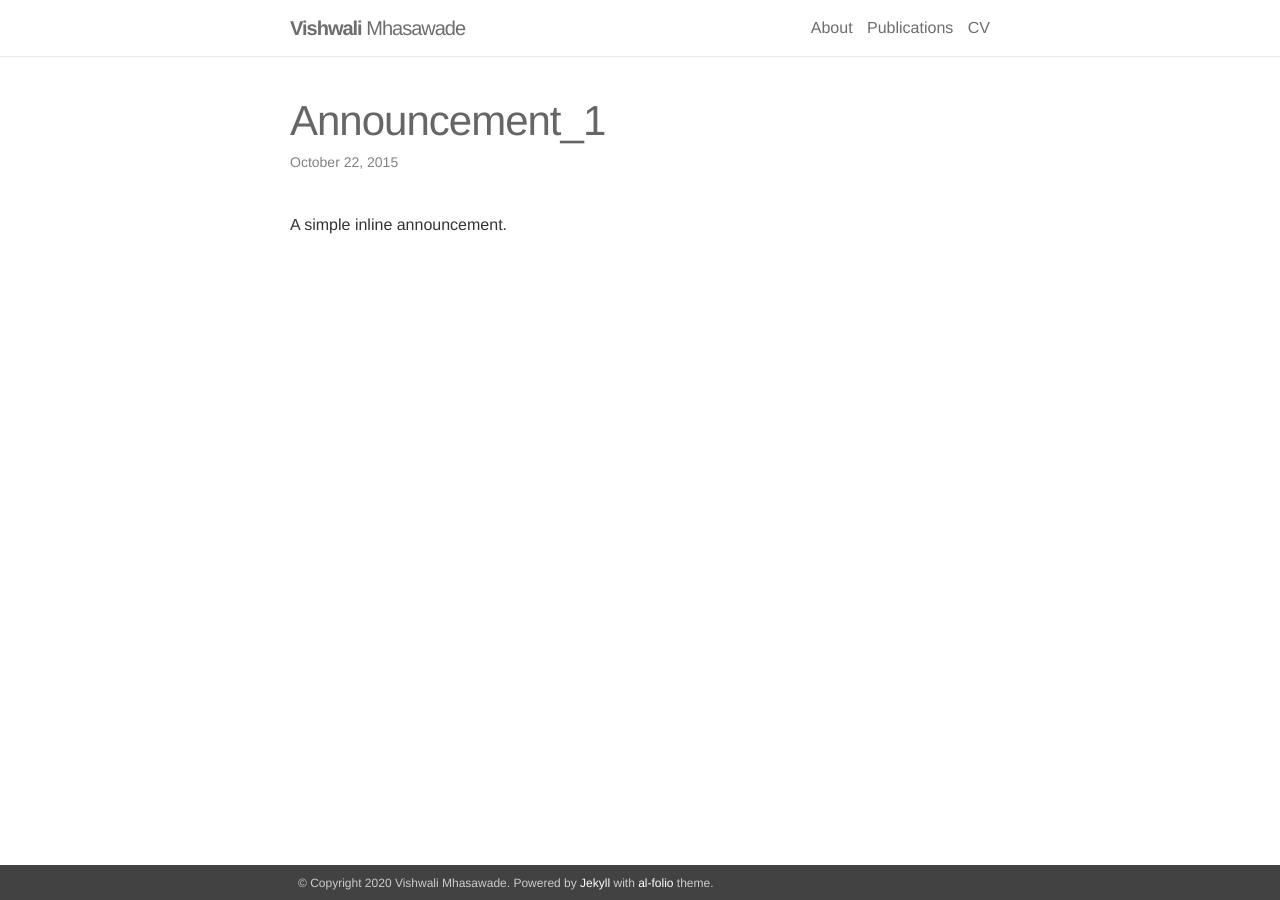
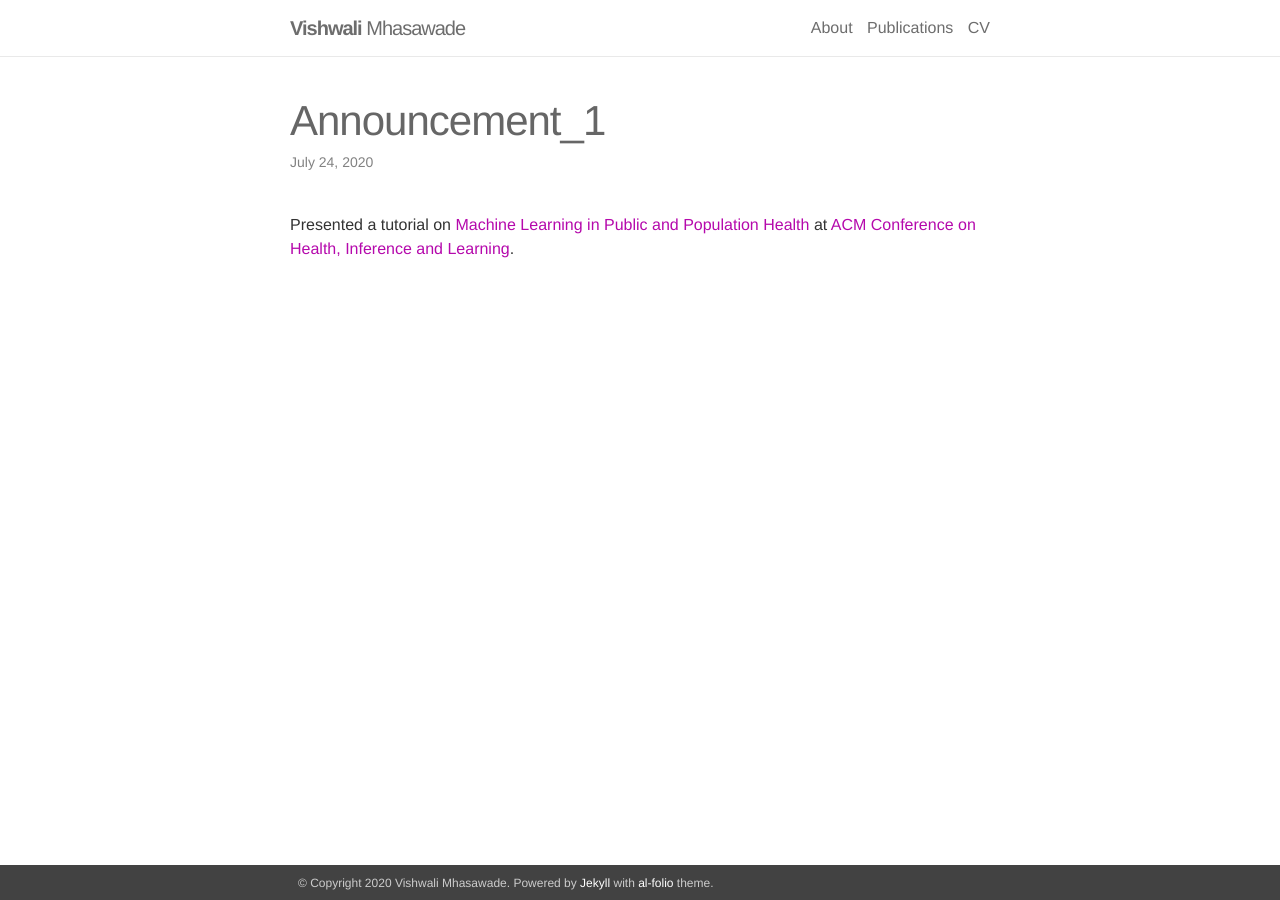
Before and after one commit to vishwali/vishwali.github.io, a Jekyll site: the page built from _news/announcement_1.md, in a window 1280 px wide. Built offline with Jekyll 4.4.1, drawn with Linux system fonts in a browser that asks for light colours; nearby versions of some CDN libraries.

Commit message:
Update announcement_1.md

```diff
--- a/_news/announcement_1.md
+++ b/_news/announcement_1.md
@@ -1,7 +1,7 @@
 ---
 layout: post
-date: 2015-10-22 15:59:00-0400
+date: 2020-07-24
 inline: true
 ---
 
-A simple inline announcement.
+Presented a tutorial on [Machine Learning in Public and Population Health](https://chunaralab.github.io/MLPH/) at [ACM Conference on Health, Inference and Learning](https://www.chilconference.org/tutorial_b.html).
```
